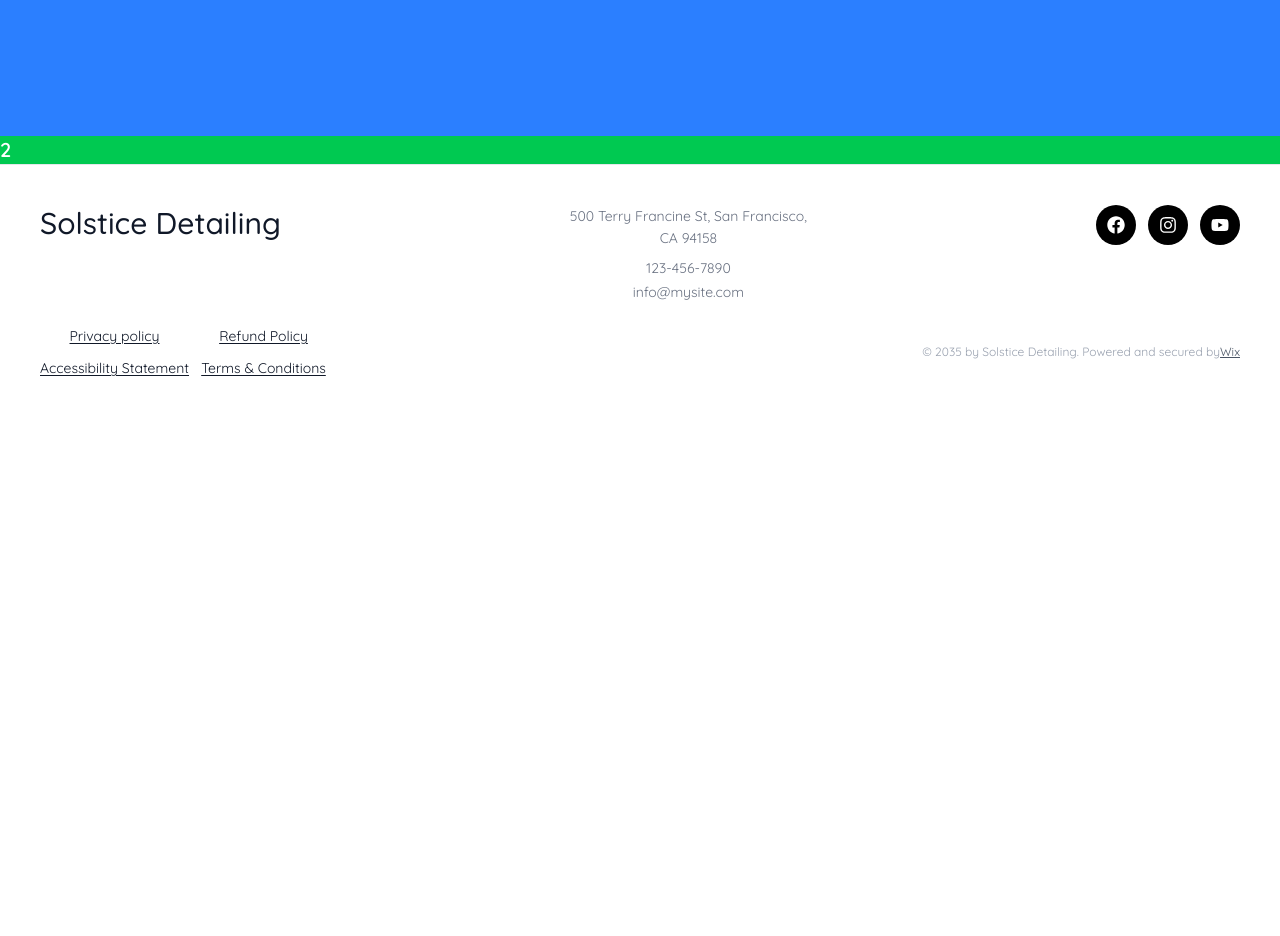
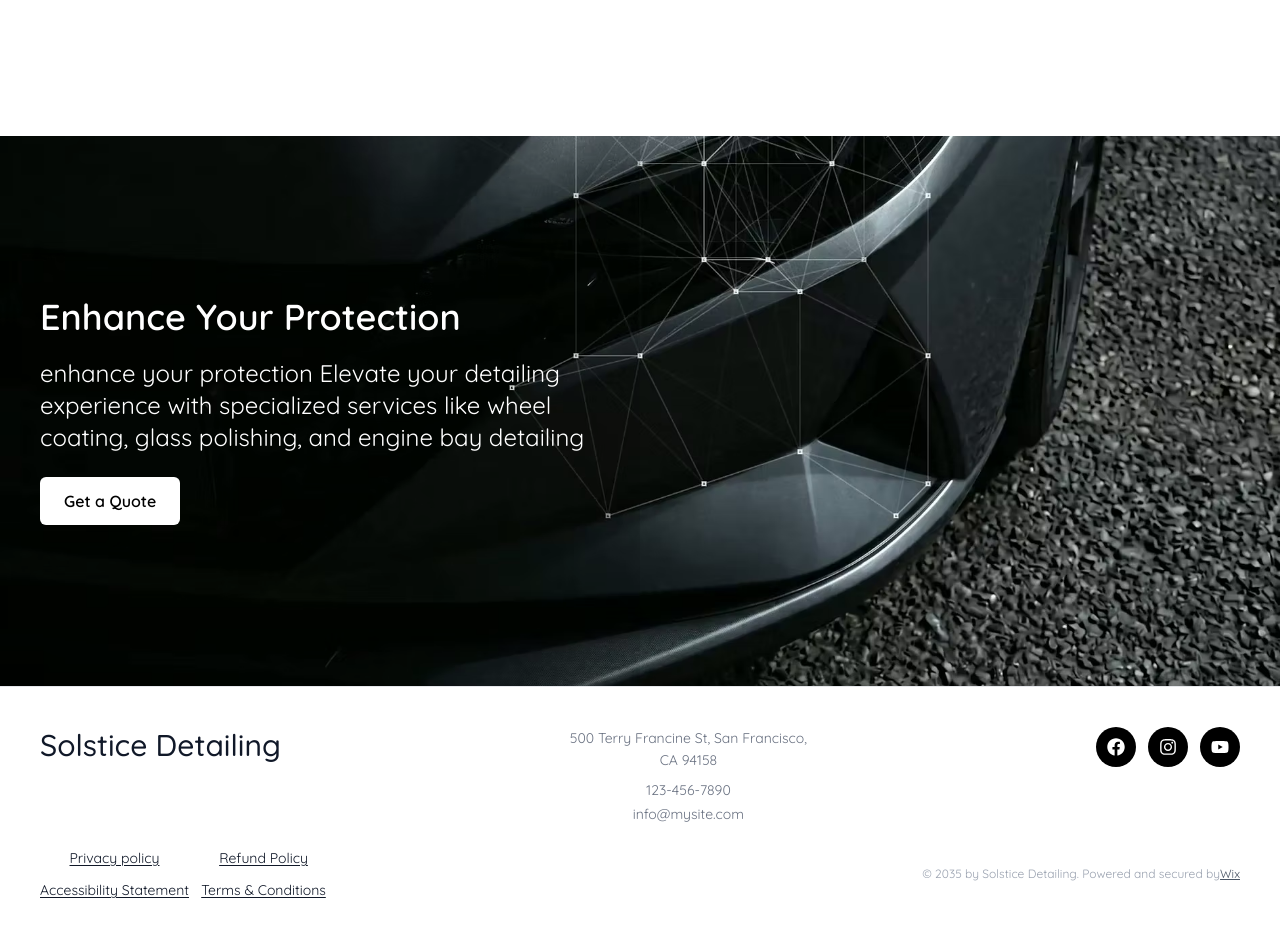
Before and after one commit to hrithik-nonia/solstice-detailing-frontend-clone, a React (Vite) app: page /service in a window 1280 px wide. Shown: the part 700-1636 px from the top of the page. Before the commit the page ends 1150 px from the top, so only its background shows below. Built offline with nearby package versions, Linux system fonts and the light colour scheme; a web font is replaced by a local one.

Commit message:
service page complete

```diff
--- a/src/pages/services.jsx
+++ b/src/pages/services.jsx
@@ -21,7 +21,7 @@ export default function Services() {
   return (
     <>
       {/* first section */}
-      <div className="w-full  bg-blue-500 lg:px-10 lg:py-35 py-20 px-3 md:py-30 md:px-5">
+      <div className="w-full lg:px-10 lg:py-35 py-20 px-3 md:py-30 md:px-5">
         {/* heading */}
         <div className="lg:flex lg:justify-between  pb-10">
           <h1 className="lg:text-5xl text-black/90 text-2xl mb-2 md:text-3xl">
@@ -34,13 +34,16 @@ export default function Services() {
 
         <div className=" lg:grid-cols-3 gap-y-5 flex flex-col md:grid md:grid-cols-2 md:gap-4">
           {/* content cards*/}
-          {tempCardData.map(({ img, heading, disc }) => (
-            <div className="max-w-sm rounded-2xl overflow-hidden bg-white border border-gray-200 shadow-sm transition-transform duration-200 hover:scale-103 hover:shadow-xl">
+          {tempCardData.map(({ img, heading, disc }, i) => (
+            <div
+              className="max-w-sm rounded-2xl overflow-hidden bg-white border border-gray-200 shadow-sm transition-transform duration-200 hover:scale-103 hover:shadow-xl"
+              key={i}
+            >
               {/* Image */}
               <div className="w-full aspect-[4/3] overflow-hidden">
                 <img
                   src={img}
-                  alt="Luxury car interior showing leather door panel"
+                  alt={`${heading} image`}
                   className="w-full h-full object-cover"
                 />
               </div>
@@ -58,8 +61,27 @@ export default function Services() {
       </div>
 
       {/* second section */}
-      <div className="w-full bg-green-500 ">
-        <p className="text-white text-xl font-semibold">2</p>
+      <div className="w-full bg-green-500 relative h-[550px]">
+        <img
+          src="../../public/servise-page-img/banner-img.avif"
+          alt="Service Detail"
+          className=" h-full w-full object-cover object-[25%_center] md:object-center"
+        />
+
+        {/* banner text */}
+        <div className=" absolute  inset-0 bg-black/10 text-white flex flex-col justify-center px-5 md:w-[60%] md:px-10 lg:w-1/2">
+          <h1 className="text-2xl mb-2 md:text-4xl md:mb-5 font-semibold">
+            Enhance Your Protection
+          </h1>
+          <p className="leading-5 md:text-2xl md:leading-8">
+            enhance your protection Elevate your detailing experience with
+            specialized services like wheel coating, glass polishing, and engine
+            bay detailing
+          </p>
+          <button className="mt-6 w-fit bg-white text-black font-semibold px-6 py-3 rounded-md hover:bg-white/60 transition">
+            Get a Quote
+          </button>
+        </div>
       </div>
     </>
   );
```
Also changed, not shown: public/servise-page-img/banner-img.avif (added).
